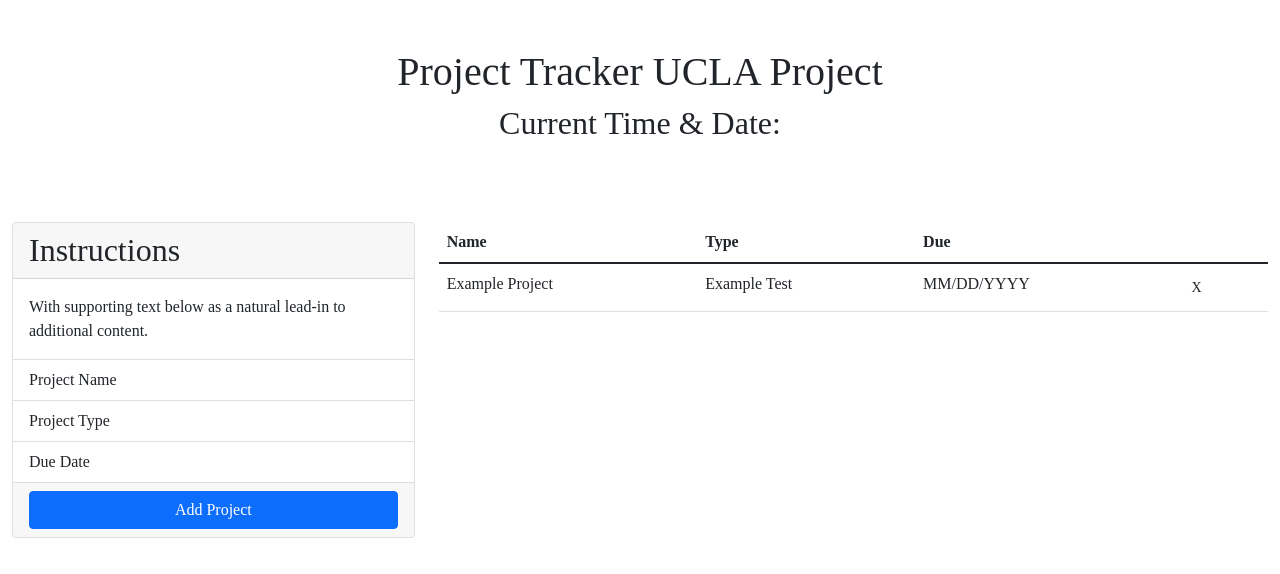
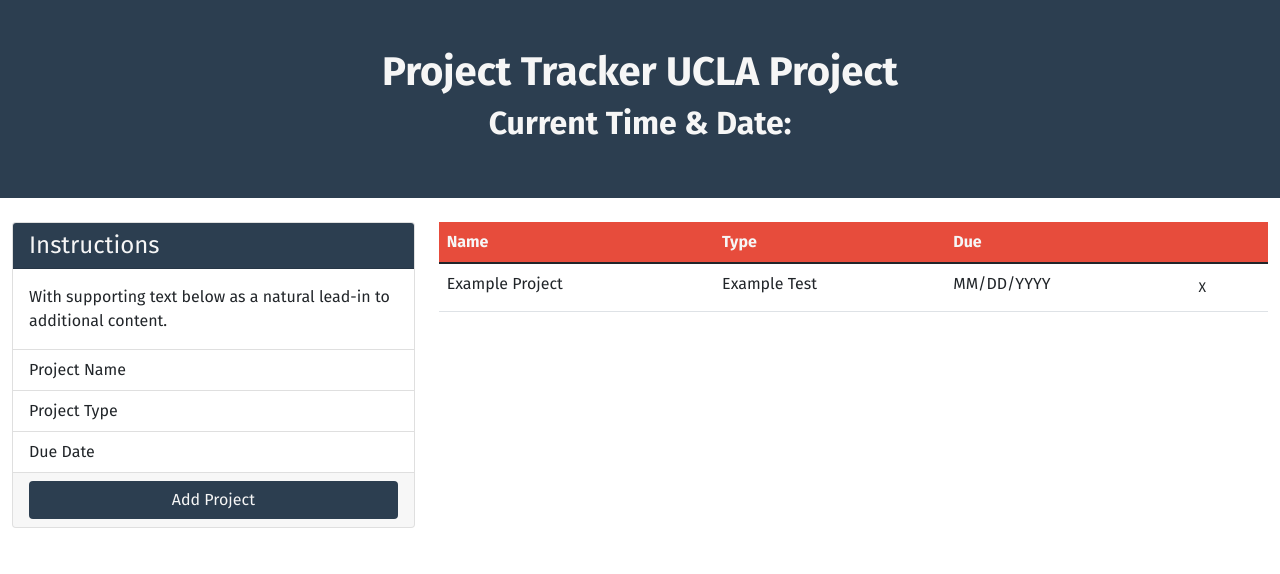
Before and after one commit to TyGosley/project-tracker-ucla, a plain HTML site: page Main/index.html in a window 1280 px wide. Drawn offline with nearby package versions, Linux system fonts and the light colour scheme.

Commit message:
step 5: add custom styles

```diff
--- a/Main/assets/css/style.css
+++ b/Main/assets/css/style.css
@@ -7,7 +7,34 @@
   --lightyellow: #fff5d1;
 }
 
-/* TODO: Apply custom Google font */
+/* ✅  Apply custom Google font */
 body {
-  font-family: 'ADD YOUR CUSTOM FONT FAMILY HERE';
+  font-family: "Fira Sans", sans-serif;
+  font-weight: 400;
 }
+
+h1,
+h2,
+h3,
+h4,
+h5,
+h6 {
+  font-weight: 700;
+}
+
+.btn--custom,
+.card-header--custom,
+.header {
+  background-color: var(--darkblue);
+  color: var(--light);
+}
+
+.btn--custom:hover {
+  color: var(--lightblue);
+}
+
+
+.table--custom th {
+  background-color: var(--red);
+  color: var(--light);
+}
--- a/Main/index.html
+++ b/Main/index.html
@@ -8,8 +8,8 @@
 
   <!-- ✅ add Bootstrap CSS via CDN link -->
   <link href="https://cdn.jsdelivr.net/npm/bootstrap@5.1.3/dist/css/bootstrap.min.css" rel="stylesheet" integrity="sha384-1BmE4kWBq78iYhFldvKuhfTAU6auU8tT94WrHftjDbrCEXSU1oBoqyl2QvZ6jIW3" crossorigin="anonymous">
-  <!-- TODO: add custom Google font to use in custom CSS -->
-    <!-- TODO:firasans -->
+  <!-- ✅  add custom Google font to use in custom CSS -->
+  <link href="https://fonts.googleapis.com/css2?family=Fira+Sans:wght@400;700&display=swap" rel="stylesheet" />
   <!-- ✅ link custom style sheet from assets -->
 <link rel="stylesheet" href="./assets/css/style.css">
 </head>
@@ -29,9 +29,9 @@
     <div class="row">
       <!--✅ add the proper bootstrap class(es) to create responsive columns -->
       <div class="col-md col-xl-4">
-        <!-- TODO: Replace the following div with the Bootstrap "Card" component here to show project form and instructions -->
-        <div class="card">
-          <h2 class="card-header">
+        <!-- ✅  Replace the following div with the Bootstrap "Card" component here to show project form and instructions -->
+        <div class="card mb-3">
+          <h2 class="h4 card-header card-header--custom">
             Instructions
           </h2>
           <div class="card-body">
@@ -43,15 +43,15 @@
             <li class="list-group-item">Due Date</li>
           </ul>
           <div class="card-footer">
-            <button  class="btn btn-primary w-100" >Add Project</button>
+            <button  class="btn btn--custom w-100" >Add Project</button>
           </div>
         </div>
       </div>
 
       <!-- ✅ add the proper bootstrap class(es) to create responsive columns -->
       <div class="col-xl-8">
-        <!-- TODO: use an HTML <table> to show the projects in a Project Table view -->
-          <table class="table">
+        <!-- ✅  use an HTML <table> to show the projects in a Project Table view -->
+          <table class="table table--custom">
             <thead>
               <tr>
                 <th scope="col">Name</th>
```
